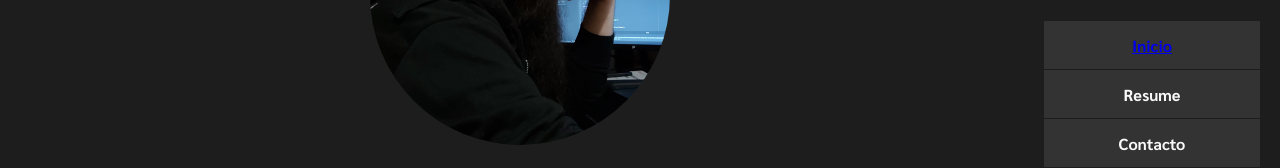
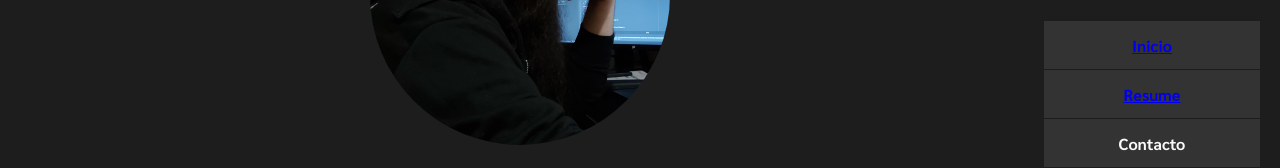
Before and after one commit to pagondel/personal-site, a React (Create React App) app: page / in a window 1280 px wide. Shown: the part 299-467 px from the top of the page. Built offline with nearby package versions, Linux system fonts and the light colour scheme.

Commit message:
adds react router (#9)

```diff
--- a/package.json
+++ b/package.json
@@ -12,6 +12,7 @@
     "react": "^16.13.1",
     "react-dom": "^16.13.1",
     "react-helmet": "^5.2.1",
+    "react-router-dom": "^5.1.2",
     "react-scripts": "3.4.1"
   },
   "scripts": {
--- a/src/App.js
+++ b/src/App.js
@@ -1,10 +1,15 @@
 import React from 'react';
+import { Route } from 'react-router-dom';
 
 import Layout from './containers/Layout/Layout';
+import Home from './components/Home/Home';
 
 function App() {
   return (
-    <Layout />
+    <Layout>
+      <Route exact path="/resume" render={() => <h1>Resume</h1>} />
+      <Route exact path="/" component={Home} />
+    </Layout>
   );
 }
 
--- a/src/components/Nav/Menu/Menu.js
+++ b/src/components/Nav/Menu/Menu.js
@@ -1,4 +1,6 @@
 import React, { Component } from 'react';
+import { NavLink } from 'react-router-dom';
+
 import styles from './Menu.module.scss';
 
 class Menu extends Component {
@@ -68,8 +70,12 @@ class Menu extends Component {
             <i className="fas fa-times fa-2x" />
           </div>
           <ul className={styles.Items}>
-            <li className={styles.Item}><a href="http://google.cl">Inicio</a></li>
-            <li className={styles.Item}>Resume</li>
+            <li className={styles.Item}>
+              <NavLink exact activeClassName={styles.Active} to="/">Inicio</NavLink>
+            </li>
+            <li className={styles.Item}>
+              <NavLink exact activeClassName={styles.Active} to="/resume">Resume</NavLink>
+            </li>
             <li className={styles.Item}>Contacto</li>
           </ul>
         </div>
--- a/src/index.js
+++ b/src/index.js
@@ -1,14 +1,18 @@
 import React from 'react';
 import ReactDOM from 'react-dom';
+import { BrowserRouter } from 'react-router-dom';
+
 import './index.scss';
 import App from './App';
 import * as serviceWorker from './serviceWorker';
 
 ReactDOM.render(
   <React.StrictMode>
-    <App />
+    <BrowserRouter>
+      <App />
+    </BrowserRouter>
   </React.StrictMode>,
-  document.getElementById('root')
+  document.getElementById('root'),
 );
 
 // If you want your app to work offline and load faster, you can change
```
Also changed, not shown: 1 other file (tests, documents, lock files or other folders).
